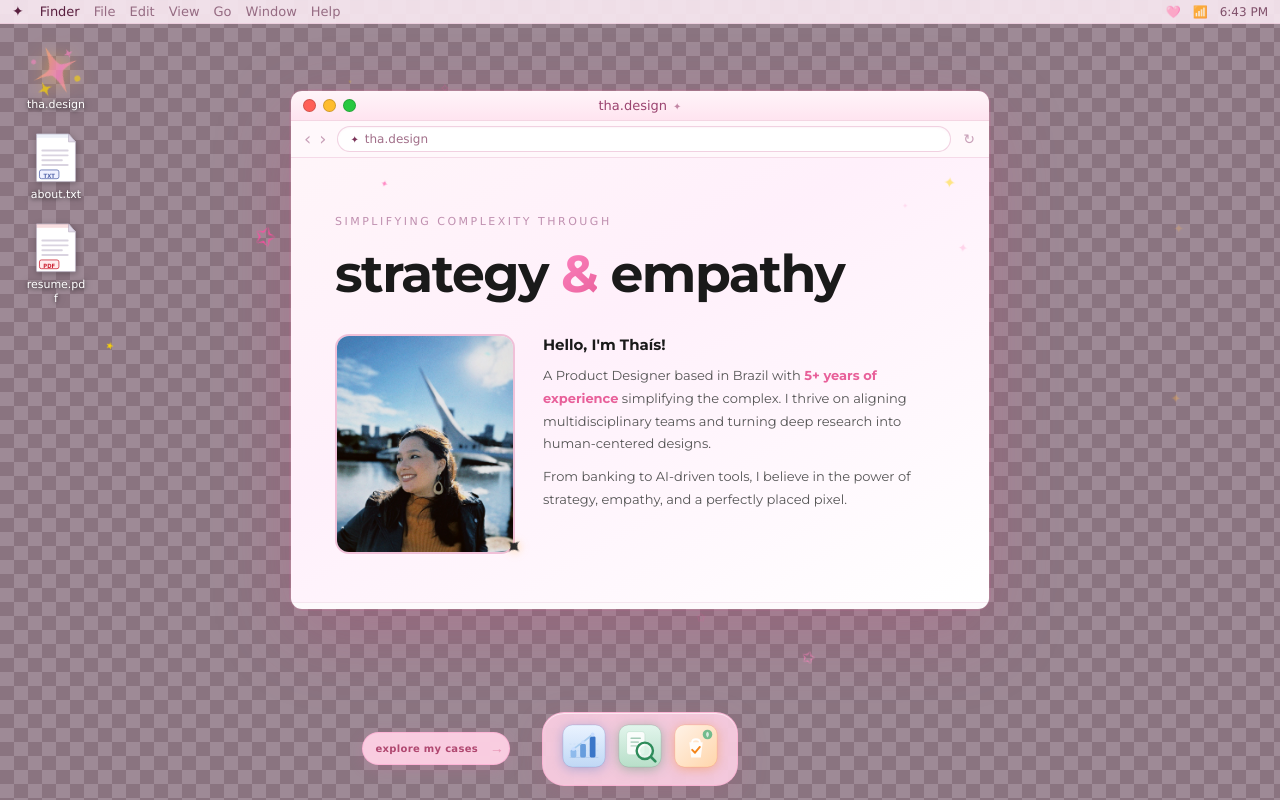
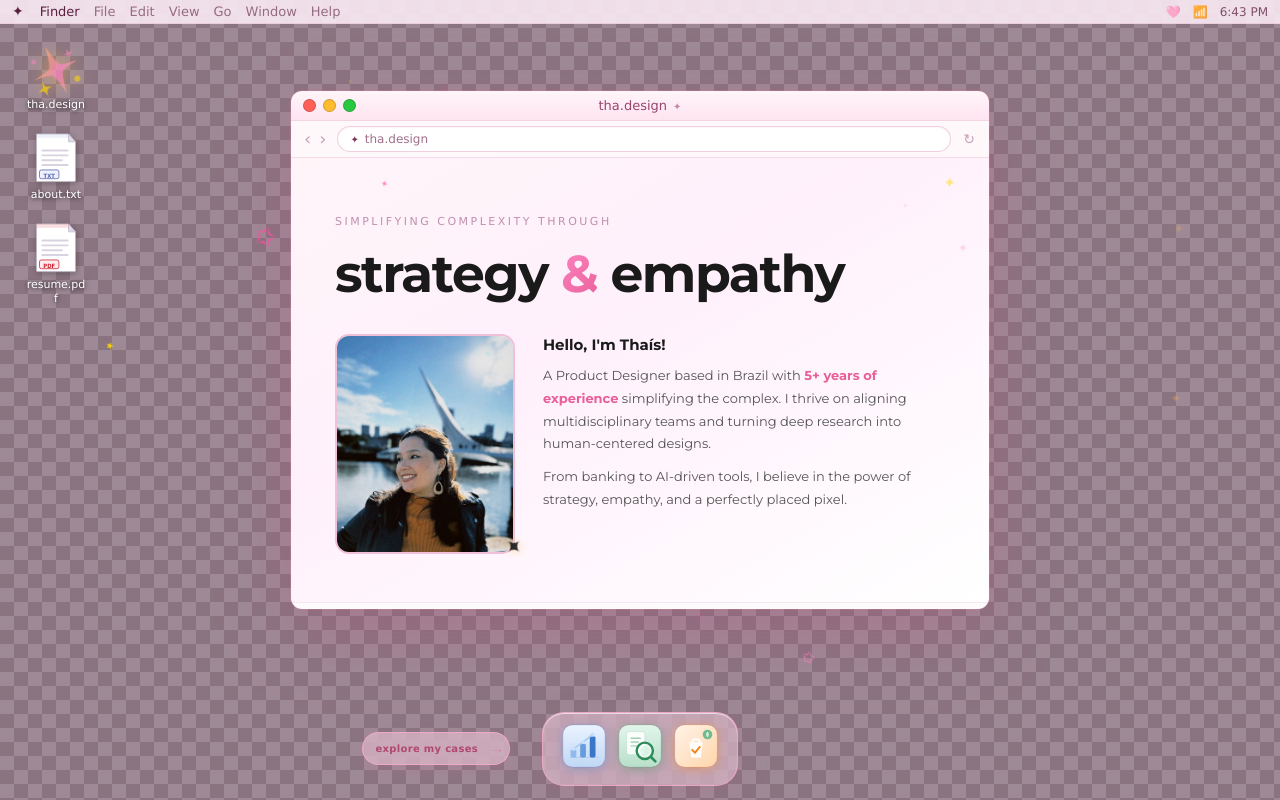
Before and after one commit to thsslopes/portfolio, a React (Vite) app: page / in a window 1280 px wide. Built offline with nearby package versions, Linux system fonts and the light colour scheme; a web font is replaced by a local one.

Commit message:
Increase transparency on hint and dock

```diff
--- a/src/Portfolio2.jsx
+++ b/src/Portfolio2.jsx
@@ -3174,7 +3174,7 @@ function MacDock({ projects, windows, onOpen }) {
       alignItems: 'flex-end',
       gap: 10,
       padding: '10px 18px 8px',
-      background: 'rgba(255, 210, 230, 0.88)',
+      background: 'rgba(255, 210, 230, 0.45)',
       backdropFilter: 'blur(22px)',
       WebkitBackdropFilter: 'blur(22px)',
       border: '1px solid rgba(255,170,210,0.65)',
@@ -3316,7 +3316,7 @@ function Desktop({ windows, onOpen }) {
         display: 'flex',
         alignItems: 'center',
         gap: 7,
-        background: 'rgba(255, 210, 230, 0.94)',
+        background: 'rgba(255, 210, 230, 0.50)',
         backdropFilter: 'blur(10px)',
         WebkitBackdropFilter: 'blur(10px)',
         border: '1px solid rgba(255,170,210,0.7)',
```
